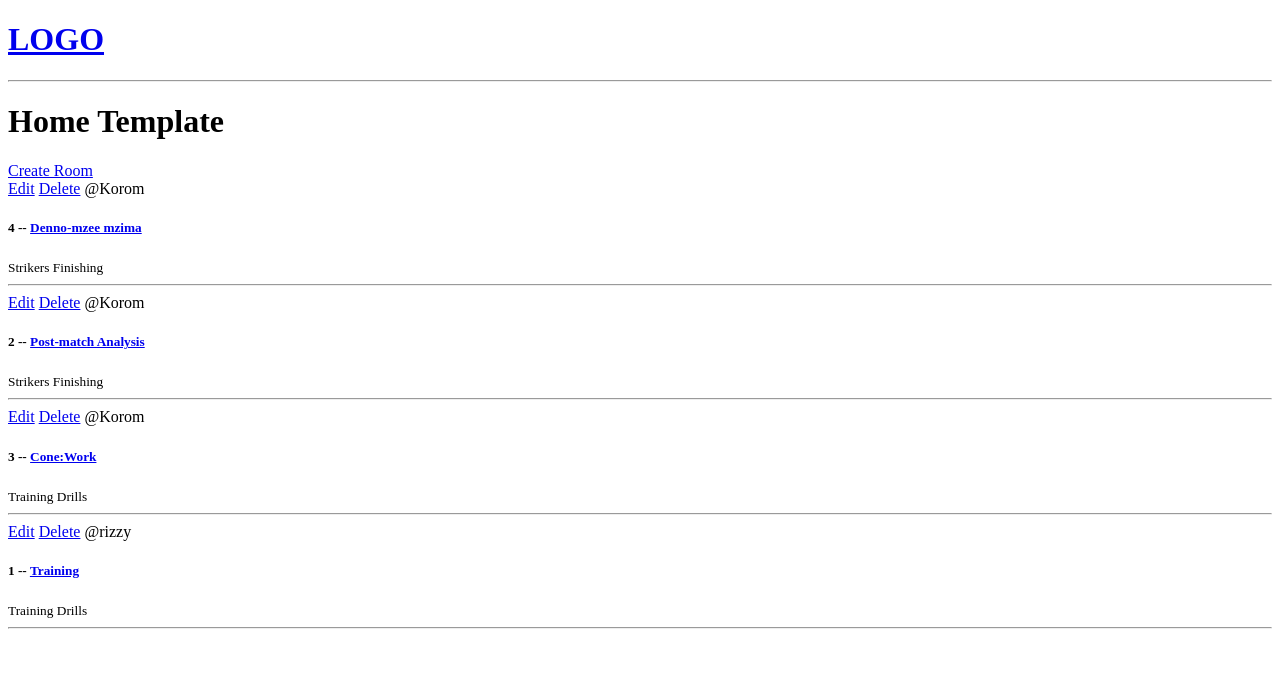
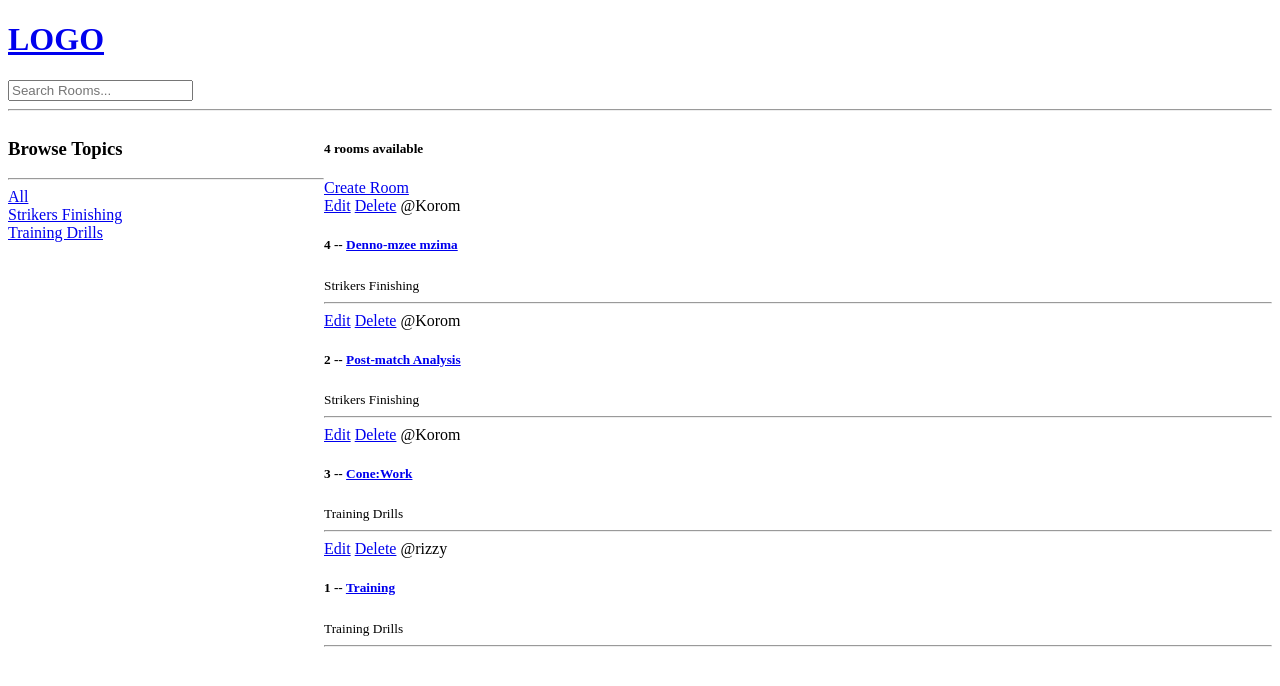
Before and after one commit to datakiptoo/Sports-Analytics-Morale-Fc, a Django app: page / in a window 1280 px wide. Shown: the top 686 px of the page. Run offline with Django 4.2, Linux system fonts and the light colour scheme; data comes from the database, SQL or seed files in the repository.

Commit message:
modified:   mamluku/coachesroom/__pycache__/views.cpython-39.pyc 	modified:   mamluku/coachesroom/templates/coachesroom/homepage.html 	modified:   mamluku/coachesroom/views.py 	modified:   mamluku/templates/navbar.html

```diff
--- a/mamluku/coachesroom/templates/coachesroom/homepage.html
+++ b/mamluku/coachesroom/templates/coachesroom/homepage.html
@@ -1,11 +1,31 @@
 {% include 'main.html'%}
 
 {% block content%}
-<h1>Home Template</h1>
+<style>
+    .home-container{
+        display:grid;
+        grid-template-columns:1fr 3fr;
+    }
+</style>
+<div class="home-container">
+    <div>
+        <h3>Browse Topics</h3>
+        <hr>
 
-<div>
+        <div>
+            <a href="{% url 'Home' %}">All</a>
+        </div>
 
-    <a a href="{% url 'create-room'%}">Create Room </a>
+        {% for topic in topics%}
+        <div>
+            <a href="{% url 'Home' %}?q={{topic.name}}">{{topic.name}}</a>
+        </div>
+        {% endfor %}
+    </div>
+    <div>
+
+        <h5> {{room_count}} rooms available</h5>
+        <a a href="{% url 'create-room'%}">Create Room </a>
 
 
 
@@ -31,5 +51,9 @@
 
         {% endfor %}
     </div>
+
+
+    </div>
+
 </div>
 {% endblock content%}
--- a/mamluku/coachesroom/views.py
+++ b/mamluku/coachesroom/views.py
@@ -1,5 +1,6 @@
 from django.shortcuts import render, redirect
-from .models import Room
+from django.db.models import Q
+from .models import Room, Topic
 from .forms import RoomForm
 #rooms=[
  #   {'id':1,'name':'Training'},
@@ -9,8 +10,15 @@ from .forms import RoomForm
 #]
 
 def home(request):
-    rooms = Room.objects.all()
-    context={'rooms':rooms}
+    q=request.GET.get('q') if request.GET.get('q') != None else ''
+    rooms = Room.objects.filter(
+        Q(topic__name__icontains=q)|
+        Q(name__icontains=q)|
+        Q(description__icontains=q)
+        )
+    topics=Topic.objects.all()
+    room_count=rooms.count()
+    context={'rooms':rooms,'topics':topics,'room_count':room_count}
     return render(request,'coachesroom/homepage.html',context)
 
 def room(request,pk):
--- a/mamluku/templates/navbar.html
+++ b/mamluku/templates/navbar.html
@@ -2,4 +2,9 @@
    <h1>LOGO</h1>
 </a>
 
+<form method="GET" action ="{% url 'Home' %}">
+   <input type="text" name='q' placeholder="Search Rooms..."/>
+
+</form>
+
 <hr>
```
